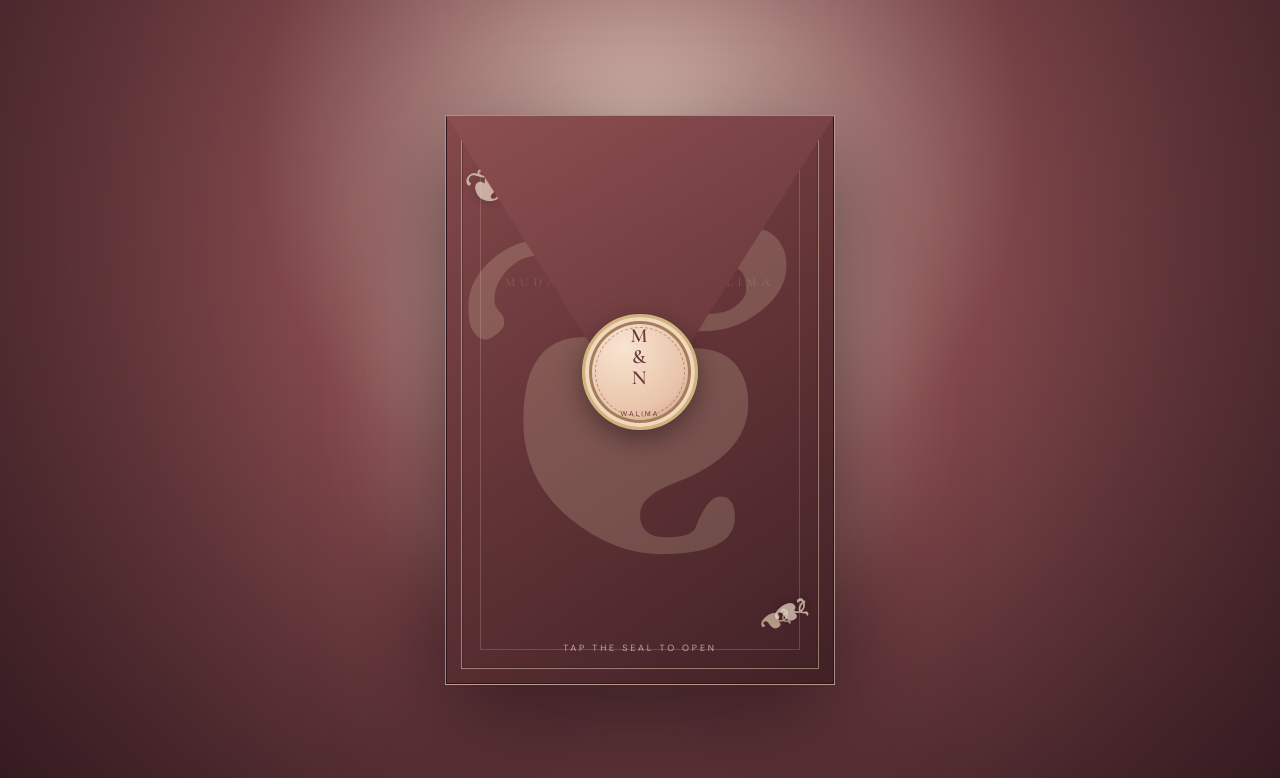
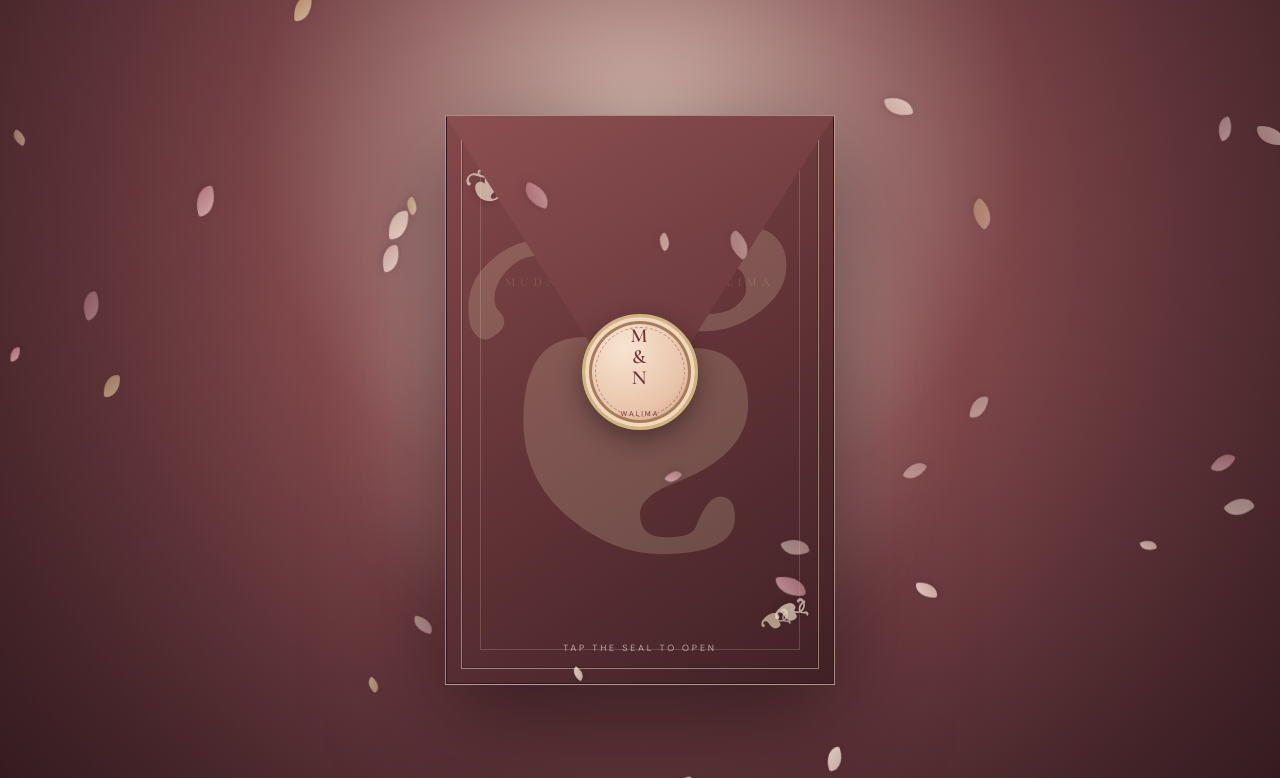
Before and after one commit to Mudasir393/Mudasir-Neha-Walima, a plain HTML site: page index.html in a window 1280 px wide. Shown: the top 778 px of the page. Drawn offline with nearby package versions, Linux system fonts and the light colour scheme; a web font is replaced by a local one.

Commit message:
Fix JavaScript line break preventing petal animation

```diff
--- a/index.html
+++ b/index.html
@@ -48,7 +48,8 @@ main{background:var(--paper)}section{position:relative;padding:74px 30px;text-al
 </main>
 <script>
 const audio=document.getElementById('audio'),intro=document.getElementById('intro'),cover=document.getElementById('cover'),open=document.getElementById('open'),music=document.getElementById('music');let playing=false;
-// Soft champagne and blush petals drift across the opening envelope.\nconst petalRain=document.getElementById('petalRain');const petalPalette=[['#f8e9df','#dcaeaa'],['#f3dfbd','#cda46c'],['#fff4e8','#dfc4b6'],['#e9c0c1','#b97982']];for(let i=0;i<38;i++){const p=document.createElement('span');const colors=petalPalette[i%petalPalette.length];p.className='petal';p.style.setProperty('--left',(Math.random()*100)+'%');p.style.setProperty('--size',(9+Math.random()*12)+'px');p.style.setProperty('--duration',(6+Math.random()*5)+'s');p.style.setProperty('--delay',(-Math.random()*10)+'s');p.style.setProperty('--drift',(-70+Math.random()*140)+'px');p.style.setProperty('--tilt',(Math.random()*180)+'deg');p.style.setProperty('--opacity',(0.48+Math.random()*0.4).toFixed(2));p.style.setProperty('--petal-light',colors[0]);p.style.setProperty('--petal-dark',colors[1]);petalRain.appendChild(p)}
+// Soft champagne and blush petals drift across the opening envelope.
+const petalRain=document.getElementById('petalRain');const petalPalette=[['#f8e9df','#dcaeaa'],['#f3dfbd','#cda46c'],['#fff4e8','#dfc4b6'],['#e9c0c1','#b97982']];for(let i=0;i<38;i++){const p=document.createElement('span');const colors=petalPalette[i%petalPalette.length];p.className='petal';p.style.setProperty('--left',(Math.random()*100)+'%');p.style.setProperty('--size',(9+Math.random()*12)+'px');p.style.setProperty('--duration',(6+Math.random()*5)+'s');p.style.setProperty('--delay',(-Math.random()*10)+'s');p.style.setProperty('--drift',(-70+Math.random()*140)+'px');p.style.setProperty('--tilt',(Math.random()*180)+'deg');p.style.setProperty('--opacity',(0.48+Math.random()*0.4).toFixed(2));p.style.setProperty('--petal-light',colors[0]);p.style.setProperty('--petal-dark',colors[1]);petalRain.appendChild(p)}
 async function startMusic(){try{audio.volume=.6;const p=audio.play();if(p)await p;playing=true;music.classList.add('on')}catch(e){console.warn('Audio needs another tap',e)}}
 open.addEventListener('click',async()=>{cover.classList.add('open');await startMusic();setTimeout(()=>{intro.classList.add('hide');document.body.classList.remove('lock')},850)});
 music.addEventListener('click',async()=>{if(playing){audio.pause();playing=false;music.classList.remove('on')}else await startMusic()});
```
